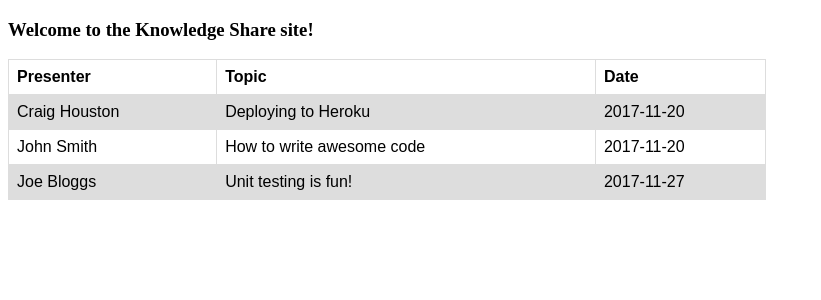
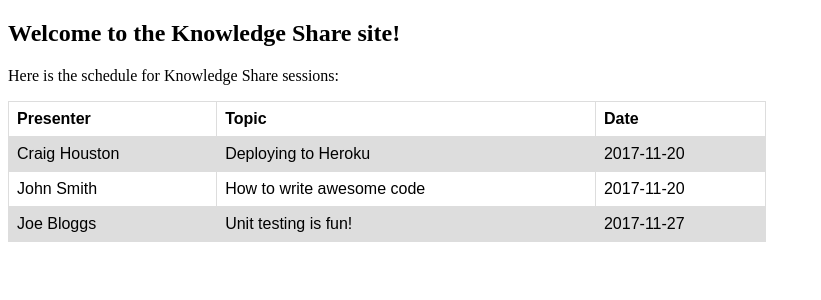
Before and after one commit to craighoustondev/knowledge-share, a Django app: page / in a window 1280 px wide. Shown: the top 300 px of the page, without its empty margins (0-821 px from the left). Run offline with Django 3.2, Linux system fonts and the light colour scheme.

Commit message:
update to index page

```diff
--- a/knowledge/share/templates/index.html
+++ b/knowledge/share/templates/index.html
@@ -24,8 +24,9 @@
     <head>
 
     <body>
-      <h3>Welcome to the Knowledge Share site!</h3>
+      <h2>Welcome to the Knowledge Share site!</h2>
 
+      <p>Here is the schedule for Knowledge Share sessions:</p>
       <table>
         <tr>
           <th>Presenter</th>
```
